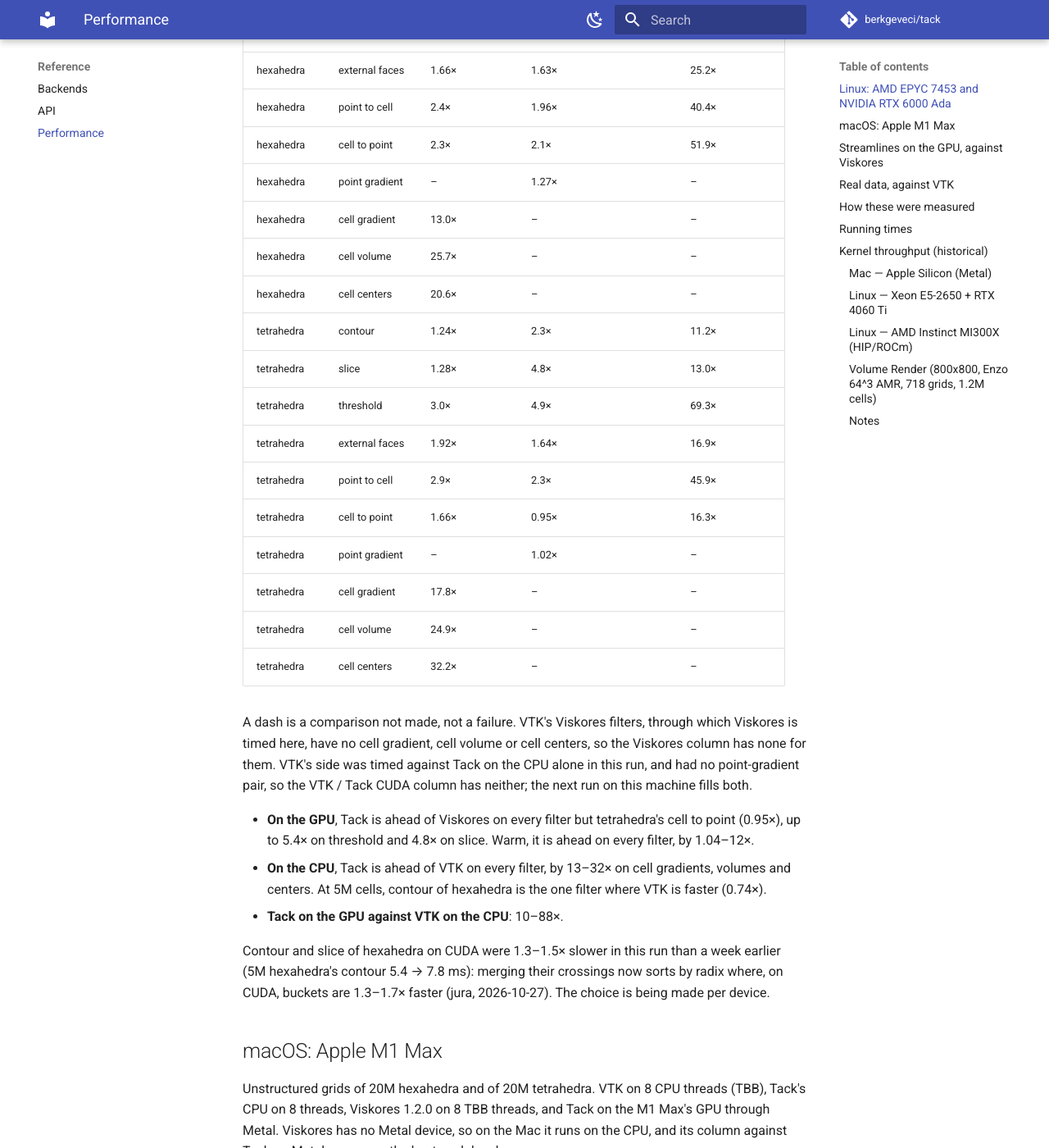
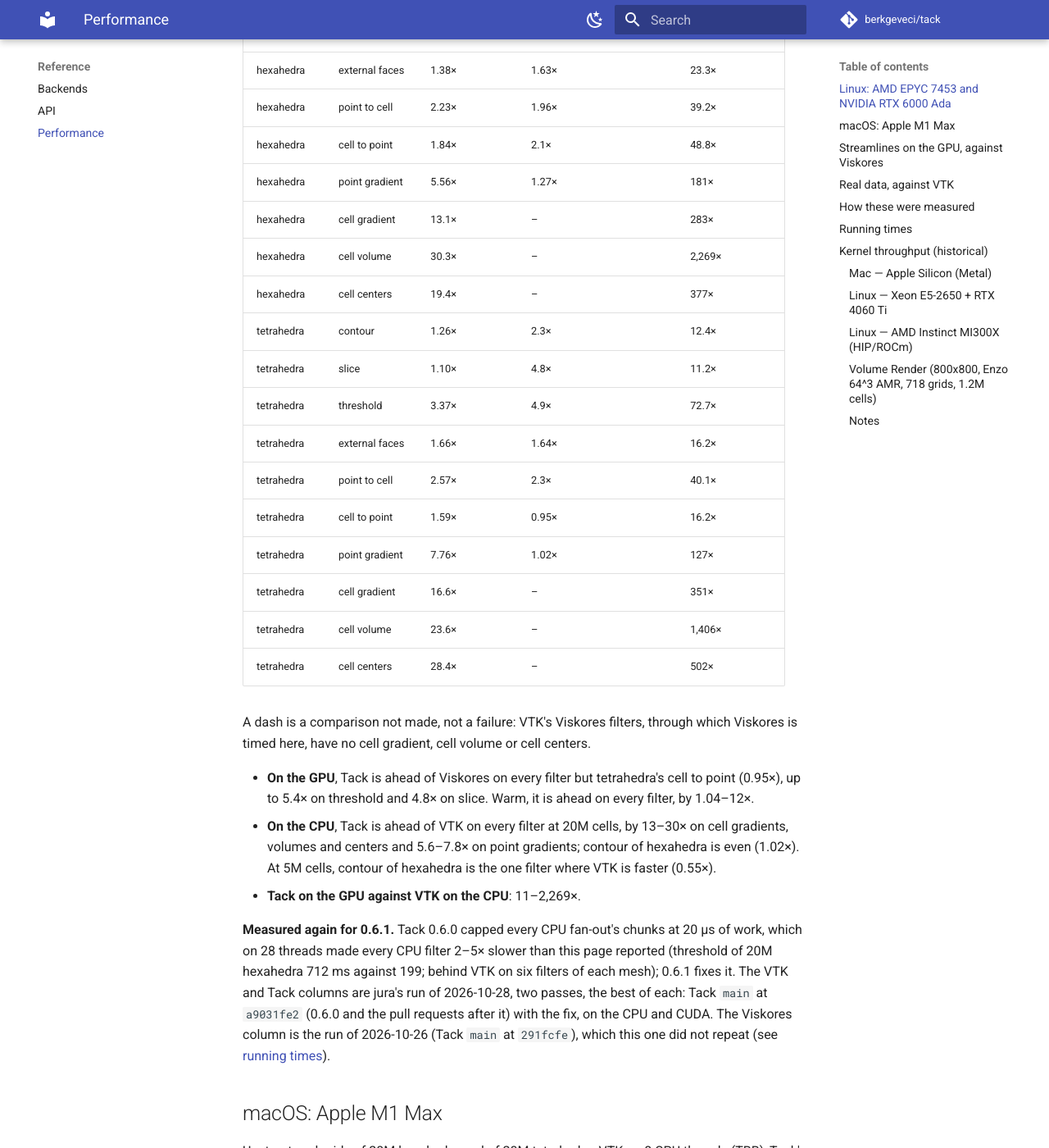
Before and after one commit to berkgeveci/tack, an MkDocs documentation site: the page built from docs/performance.md, in a window 1280 px wide and 1400 px high, scrolled down 700 px. Shown: the whole window at 82% size. Built offline with MkDocs 1.6.1 and Material for MkDocs 9.7.7, drawn with Linux system fonts in a browser that asks for light colours; comment, search, counter and statistics services are not loaded; the version menu is left out; some of the changed text lies outside the part shown.

Commit message:
0.6.1 on main: the CHANGELOG's section, the fix's fragment folded into it, the performance page's corrected Linux numbers
As released on release/0.6 (v0.6.1): jura's run of 2026-10-28 with the chunk
fix, the CUDA column against VTK filled. Main keeps its notes on the dashes,
now for the Viskores column's cell filters only.

```diff
--- a/docs/performance.md
+++ b/docs/performance.md
@@ -18,45 +18,48 @@
 
 | mesh | filter | VTK / Tack CPU | Viskores CUDA / Tack CUDA | VTK / Tack CUDA |
 |---|---|---|---|---|
-| hexahedra | contour | 1.15× | 1.49× | 10.4× |
-| hexahedra | slice | 1.26× | 3.4× | 11.8× |
-| hexahedra | threshold | 3.5× | 5.4× | 88.3× |
-| hexahedra | external faces | 1.66× | 1.63× | 25.2× |
-| hexahedra | point to cell | 2.4× | 1.96× | 40.4× |
-| hexahedra | cell to point | 2.3× | 2.1× | 51.9× |
-| hexahedra | point gradient | – | 1.27× | – |
-| hexahedra | cell gradient | 13.0× | – | – |
-| hexahedra | cell volume | 25.7× | – | – |
-| hexahedra | cell centers | 20.6× | – | – |
-| tetrahedra | contour | 1.24× | 2.3× | 11.2× |
-| tetrahedra | slice | 1.28× | 4.8× | 13.0× |
-| tetrahedra | threshold | 3.0× | 4.9× | 69.3× |
-| tetrahedra | external faces | 1.92× | 1.64× | 16.9× |
-| tetrahedra | point to cell | 2.9× | 2.3× | 45.9× |
-| tetrahedra | cell to point | 1.66× | 0.95× | 16.3× |
-| tetrahedra | point gradient | – | 1.02× | – |
-| tetrahedra | cell gradient | 17.8× | – | – |
-| tetrahedra | cell volume | 24.9× | – | – |
-| tetrahedra | cell centers | 32.2× | – | – |
+| hexahedra | contour | 1.02× | 1.49× | 12.3× |
+| hexahedra | slice | 1.19× | 3.4× | 16.4× |
+| hexahedra | threshold | 3.16× | 5.4× | 84.8× |
+| hexahedra | external faces | 1.38× | 1.63× | 23.3× |
+| hexahedra | point to cell | 2.23× | 1.96× | 39.2× |
+| hexahedra | cell to point | 1.84× | 2.1× | 48.8× |
+| hexahedra | point gradient | 5.56× | 1.27× | 181× |
+| hexahedra | cell gradient | 13.1× | – | 283× |
+| hexahedra | cell volume | 30.3× | – | 2,269× |
+| hexahedra | cell centers | 19.4× | – | 377× |
+| tetrahedra | contour | 1.26× | 2.3× | 12.4× |
+| tetrahedra | slice | 1.10× | 4.8× | 11.2× |
+| tetrahedra | threshold | 3.37× | 4.9× | 72.7× |
+| tetrahedra | external faces | 1.66× | 1.64× | 16.2× |
+| tetrahedra | point to cell | 2.57× | 2.3× | 40.1× |
+| tetrahedra | cell to point | 1.59× | 0.95× | 16.2× |
+| tetrahedra | point gradient | 7.76× | 1.02× | 127× |
+| tetrahedra | cell gradient | 16.6× | – | 351× |
+| tetrahedra | cell volume | 23.6× | – | 1,406× |
+| tetrahedra | cell centers | 28.4× | – | 502× |
 
-A dash is a comparison not made, not a failure. VTK's Viskores filters, through
-which Viskores is timed here, have no cell gradient, cell volume or cell
-centers, so the Viskores column has none for them. VTK's side was timed against
-Tack on the CPU alone in this run, and had no point-gradient pair, so the
-VTK / Tack CUDA column has neither; the next run on this machine fills both.
+A dash is a comparison not made, not a failure: VTK's Viskores filters,
+through which Viskores is timed here, have no cell gradient, cell volume or
+cell centers.
 
 - **On the GPU**, Tack is ahead of Viskores on every filter but tetrahedra's
   cell to point (0.95×), up to 5.4× on threshold and 4.8× on slice. Warm,
   it is ahead on every filter, by 1.04–12×.
-- **On the CPU**, Tack is ahead of VTK on every filter, by 13–32× on cell
-  gradients, volumes and centers. At 5M cells, contour of hexahedra is the one
-  filter where VTK is faster (0.74×).
-- **Tack on the GPU against VTK on the CPU**: 10–88×.
+- **On the CPU**, Tack is ahead of VTK on every filter at 20M cells, by
+  13–30× on cell gradients, volumes and centers and 5.6–7.8× on point
+  gradients; contour of hexahedra is even (1.02×). At 5M cells, contour of
+  hexahedra is the one filter where VTK is faster (0.55×).
+- **Tack on the GPU against VTK on the CPU**: 11–2,269×.
 
-Contour and slice of hexahedra on CUDA were 1.3–1.5× slower in this run than
-a week earlier (5M hexahedra's contour 5.4 → 7.8 ms): merging their
-crossings now sorts by radix where, on CUDA, buckets are 1.3–1.7× faster
-(jura, 2026-10-27). The choice is being made per device.
+**Measured again for 0.6.1.** Tack 0.6.0 capped every CPU fan-out's chunks
+at 20 µs of work, which on 28 threads made every CPU filter 2–5× slower than
+this page reported (threshold of 20M hexahedra 712 ms against 199; behind
+VTK on six filters of each mesh); 0.6.1 fixes it. The VTK and Tack columns
+are jura's run of 2026-10-28, two passes, the best of each: Tack `main` at
+`a9031fe2` (0.6.0 and the pull requests after it) with the fix, on the CPU
+and CUDA. The Viskores column is the run of 2026-10-26 (Tack `main` at
+`291fcfe`), which this one did not repeat (see [running times](#running-times)).
 
 ## macOS: Apple M1 Max
 
@@ -180,65 +183,71 @@
   keeps from an earlier filter on the same mesh; a fresh one derives it.
 - **Timing.** Repeated runs for a fixed budget, the median taken; Tack's
   timing ends with `tack.sync()`, since GPU launches are queued. On the
-  Linux machine, two passes, the second in reverse order, and their mean;
-  on the Mac, one.
+  Linux machine, two passes: the VTK and Tack columns take the better of
+  the two, the Viskores column their mean (the second pass in reverse
+  order); on the Mac, one.
 - **Harness**: `benchmarks/vtk_compare` (VTK and Tack) and
   `benchmarks/viskores_compare` (Viskores and Tack), on the meshes of
-  `benchmarks/vtk_compare/meshes.py`.
+  `benchmarks/vtk_compare/meshes.py`. Point gradients against VTK
+  (`vtkGradientFilter`) are a pair of `vtk_compare` since 0.6.1's run (#195).
 
 ## Running times
 
 All in milliseconds; a dash is a time not taken (see under the tables above). The
 Linux machine: jura, idle; NVIDIA driver 615.71.09;
-VTK master built with TBB; Viskores 1.2.0 (CUDA arch 89, 64-bit ids,
-double precision); Tack `main` at `291fcfe` (2026-10-26).
+VTK master (`cc6c421507`) built with TBB; Viskores 1.2.0 (CUDA arch 89,
+64-bit ids, double precision). VTK and Tack: Tack `main` at `a9031fe2` with
+0.6.1's fix (2026-10-28), the best of two passes. Viskores: the run of
+2026-10-26 (Tack `main` at `291fcfe`), whose Tack CUDA times were within 3%
+of these but for contour and slice of hexahedra, 1.2–1.7× slower then (5M
+contour 7.87 ms against 4.77 here), when merging their crossings sorted by
+radix; the Viskores column's ratios for those two understate Tack's lead.
 
 | mesh | cells | filter | VTK | Tack CPU | Tack CPU, fresh | Viskores CUDA | Tack CUDA | Tack CUDA, fresh |
 |---|---|---|---|---|---|---|---|---|
-| hexahedra | 5M | contour | 28.6 | 45.6 | 38.9 | 8.14 | 7.84 | 7.87 |
-| hexahedra | 5M | slice | 35.4 | 34.0 | 31.8 | 14.1 | 7.55 | 7.50 |
-| hexahedra | 5M | threshold | 174 | 76.7 | 66.5 | 16.4 | 3.62 | 3.73 |
-| hexahedra | 5M | external faces | 184 | 124 | 123 | 19.5 | 9.22 | 9.75 |
-| hexahedra | 5M | point to cell | 13.6 | 7.40 | 7.39 | 1.90 | 0.97 | 0.98 |
-| hexahedra | 5M | cell to point | 89.2 | 10.1 | 68.3 | 7.22 | 0.93 | 4.23 |
-| hexahedra | 5M | point gradient | – | – | – | 9.32 | 3.73 | 7.45 |
-| hexahedra | 5M | cell gradient | 175 | 17.3 | 18.1 | – | – | – |
-| hexahedra | 5M | cell volume | 1170 | 48.7 | 46.4 | – | – | – |
-| hexahedra | 5M | cell centers | 173 | 14.6 | 17.9 | – | – | – |
-| tetrahedra | 5M | contour | 25.4 | 20.0 | 20.4 | 7.59 | 4.86 | 4.85 |
-| tetrahedra | 5M | slice | 22.7 | 19.5 | 19.9 | 13.1 | 4.87 | 4.86 |
-| tetrahedra | 5M | threshold | 77.4 | 29.6 | 29.0 | 11.5 | 3.30 | 3.33 |
-| tetrahedra | 5M | external faces | 111 | 70.6 | 71.8 | 17.5 | 9.11 | 9.08 |
-| tetrahedra | 5M | point to cell | 11.3 | 5.50 | 5.04 | 1.74 | 0.80 | 0.83 |
-| tetrahedra | 5M | cell to point | 48.5 | 8.73 | 36.6 | 4.46 | 0.80 | 4.11 |
-| tetrahedra | 5M | point gradient | – | – | – | 5.72 | 2.09 | 5.32 |
-| tetrahedra | 5M | cell gradient | 166 | 12.7 | 11.3 | – | – | – |
-| tetrahedra | 5M | cell volume | 588 | 28.5 | 29.9 | – | – | – |
-| tetrahedra | 5M | cell centers | 179 | 10.9 | 8.86 | – | – | – |
-| hexahedra | 20M | contour | 98.3 | 87.9 | 85.5 | 14.1 | 9.53 | 9.46 |
-| hexahedra | 20M | slice | 118 | 95.9 | 94.0 | 33.7 | 10.1 | 10.0 |
-| hexahedra | 20M | threshold | 696 | 204 | 198 | 42.3 | 7.75 | 7.88 |
-| hexahedra | 20M | external faces | 758 | 446 | 455 | 49.2 | 27.8 | 30.1 |
-| hexahedra | 20M | point to cell | 69.0 | 28.9 | 28.6 | 3.35 | 1.73 | 1.71 |
-| hexahedra | 20M | cell to point | 524 | 36.0 | 224 | 21.0 | 1.81 | 10.1 |
-| hexahedra | 20M | point gradient | – | – | – | 30.0 | 13.7 | 23.6 |
-| hexahedra | 20M | cell gradient | 642 | 49.9 | 49.5 | – | – | – |
-| hexahedra | 20M | cell volume | 4772 | 194 | 186 | – | – | – |
-| hexahedra | 20M | cell centers | 792 | 40.2 | 38.5 | – | – | – |
-| tetrahedra | 20M | contour | 66.5 | 57.6 | 53.6 | 13.7 | 5.95 | 5.95 |
-| tetrahedra | 20M | slice | 74.7 | 60.8 | 58.3 | 27.5 | 5.75 | 5.73 |
-| tetrahedra | 20M | threshold | 369 | 126 | 121 | 26.0 | 5.43 | 5.33 |
-| tetrahedra | 20M | external faces | 456 | 240 | 238 | 44.2 | 27.0 | 27.0 |
-| tetrahedra | 20M | point to cell | 57.4 | 21.6 | 19.9 | 2.89 | 1.28 | 1.25 |
-| tetrahedra | 20M | cell to point | 176 | 20.3 | 106 | 10.3 | 1.30 | 10.8 |
-| tetrahedra | 20M | point gradient | – | – | – | 15.5 | 5.90 | 15.2 |
-| tetrahedra | 20M | cell gradient | 567 | 33.9 | 31.9 | – | – | – |
-| tetrahedra | 20M | cell volume | 2398 | 97.6 | 96.5 | – | – | – |
-| tetrahedra | 20M | cell centers | 841 | 28.0 | 26.1 | – | – | – |
+| hexahedra | 5M | contour | 26.8 | 53.4 | 49.1 | 8.14 | 4.91 | 4.77 |
+| hexahedra | 5M | slice | 35.0 | 34.4 | 31.7 | 14.1 | 5.01 | 5.00 |
+| hexahedra | 5M | threshold | 143 | 72.7 | 62.2 | 16.4 | 3.53 | 3.55 |
+| hexahedra | 5M | external faces | 171 | 0.35 | 131 | 19.5 | 0.38 | 9.72 |
+| hexahedra | 5M | point to cell | 14.9 | 7.20 | 7.73 | 1.90 | 0.87 | 0.87 |
+| hexahedra | 5M | cell to point | 88.9 | 9.09 | 58.3 | 7.22 | 1.27 | 3.81 |
+| hexahedra | 5M | point gradient | 1184 | 145 | 192 | 9.32 | 3.78 | 6.65 |
+| hexahedra | 5M | cell gradient | 167 | 21.1 | 19.2 | – | 1.05 | 1.07 |
+| hexahedra | 5M | cell volume | 1166 | 48.9 | 43.9 | – | 0.99 | 0.89 |
+| hexahedra | 5M | cell centers | 200 | 18.3 | 17.4 | – | 0.84 | 0.96 |
+| tetrahedra | 5M | contour | 23.5 | 22.0 | 19.6 | 7.59 | 4.59 | 4.60 |
+| tetrahedra | 5M | slice | 24.9 | 22.0 | 19.9 | 13.1 | 4.89 | 4.91 |
+| tetrahedra | 5M | threshold | 82.6 | 30.9 | 29.7 | 11.5 | 3.32 | 3.29 |
+| tetrahedra | 5M | external faces | 99.5 | 0.38 | 81.3 | 17.5 | 0.40 | 9.15 |
+| tetrahedra | 5M | point to cell | 12.8 | 5.35 | 4.96 | 1.74 | 0.76 | 0.80 |
+| tetrahedra | 5M | cell to point | 49.1 | 7.74 | 37.0 | 4.46 | 1.14 | 3.96 |
+| tetrahedra | 5M | point gradient | 512 | 34.4 | 58.6 | 5.72 | 2.05 | 4.88 |
+| tetrahedra | 5M | cell gradient | 152 | 8.48 | 14.8 | – | 0.85 | 0.88 |
+| tetrahedra | 5M | cell volume | 529 | 30.4 | 30.3 | – | 0.81 | 0.82 |
+| tetrahedra | 5M | cell centers | 156 | 6.79 | 13.0 | – | 0.75 | 0.78 |
+| hexahedra | 20M | contour | 94.1 | 91.5 | 92.5 | 14.1 | 7.22 | 7.65 |
+| hexahedra | 20M | slice | 122 | 109 | 102 | 33.7 | 7.50 | 7.43 |
+| hexahedra | 20M | threshold | 630 | 200 | 199 | 42.3 | 7.41 | 7.43 |
+| hexahedra | 20M | external faces | 721 | 0.39 | 522 | 49.2 | 0.39 | 30.9 |
+| hexahedra | 20M | point to cell | 67.6 | 31.4 | 30.4 | 3.35 | 1.66 | 1.73 |
+| hexahedra | 20M | cell to point | 488 | 47.3 | 264 | 21.0 | 2.24 | 10.0 |
+| hexahedra | 20M | point gradient | 4228 | 481 | 760 | 30.0 | 14.1 | 23.3 |
+| hexahedra | 20M | cell gradient | 625 | 47.8 | 47.8 | – | 2.19 | 2.21 |
+| hexahedra | 20M | cell volume | 4834 | 158 | 160 | – | 2.14 | 2.13 |
+| hexahedra | 20M | cell centers | 762 | 39.6 | 39.2 | – | 2.00 | 2.02 |
+| tetrahedra | 20M | contour | 68.5 | 59.1 | 54.4 | 13.7 | 5.52 | 5.55 |
+| tetrahedra | 20M | slice | 65.5 | 59.6 | 59.5 | 27.5 | 5.79 | 5.86 |
+| tetrahedra | 20M | threshold | 363 | 119 | 108 | 26.0 | 5.01 | 4.98 |
+| tetrahedra | 20M | external faces | 448 | 0.39 | 269 | 44.2 | 0.41 | 27.7 |
+| tetrahedra | 20M | point to cell | 50.4 | 20.9 | 19.6 | 2.89 | 1.25 | 1.26 |
+| tetrahedra | 20M | cell to point | 170 | 21.2 | 107 | 10.3 | 1.61 | 10.5 |
+| tetrahedra | 20M | point gradient | 1869 | 117 | 241 | 15.5 | 5.85 | 14.7 |
+| tetrahedra | 20M | cell gradient | 544 | 34.6 | 32.7 | – | 1.53 | 1.55 |
+| tetrahedra | 20M | cell volume | 2164 | 96.7 | 91.5 | – | 1.55 | 1.54 |
+| tetrahedra | 20M | cell centers | 720 | 26.1 | 25.4 | – | 1.41 | 1.43 |
 
-Warm external faces were as slow as fresh in this run: the surface was
-recomputed on every call. Since then (#167) the topology keeps it, and a
-repeated call only carries the fields.
+Warm external faces are well under a millisecond: the topology keeps the
+surface (#167), and a repeated call only carries the fields.
 
 The Mac: Apple M1 Max (8 performance and 2 efficiency cores, 64 GB), macOS
 26; VTK master (`5d3a65f159`) built with TBB, and the Viskores 1.2.0 it
```
Also changed, not shown: CHANGELOG.md (+23 -0 lines), changelog.d/chunk-limit-short-ranges.md (deleted, +0 -10 lines).
